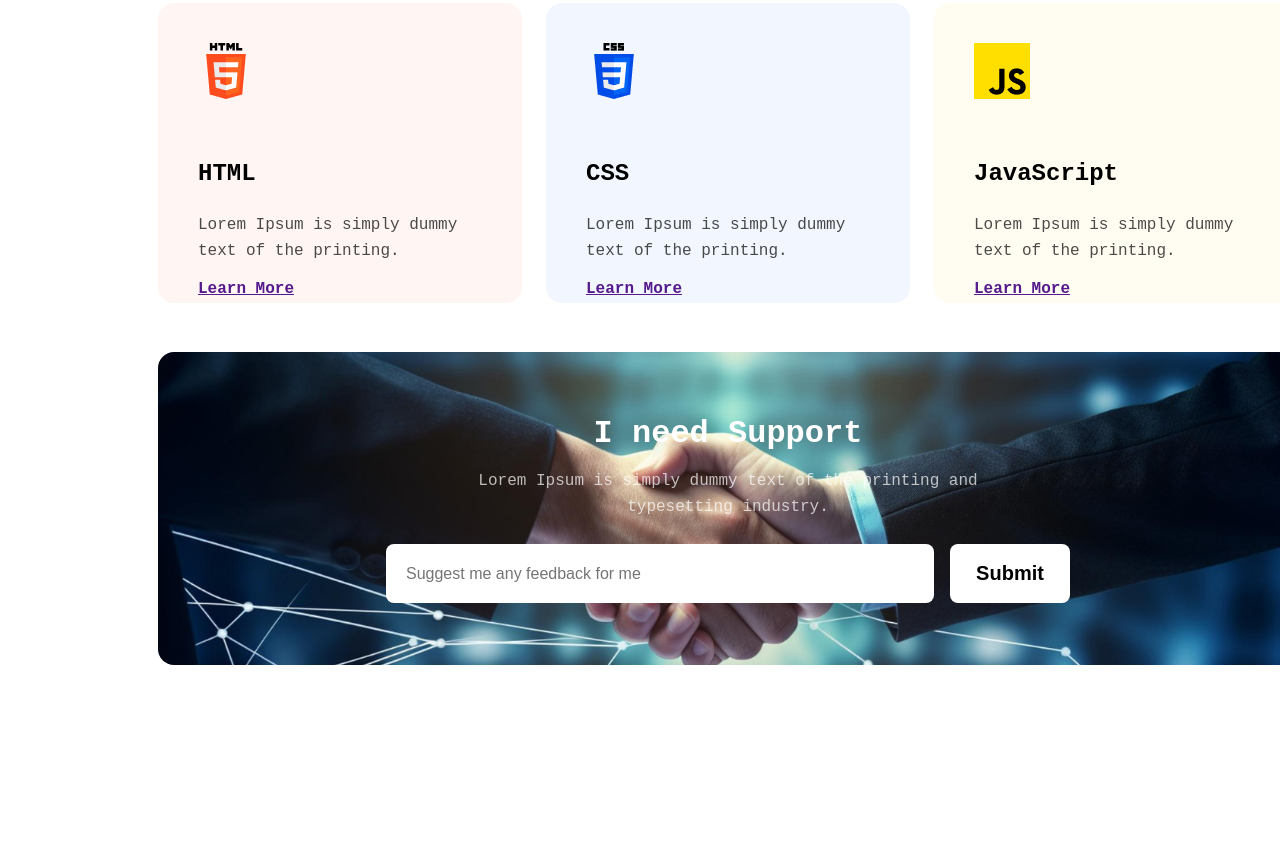
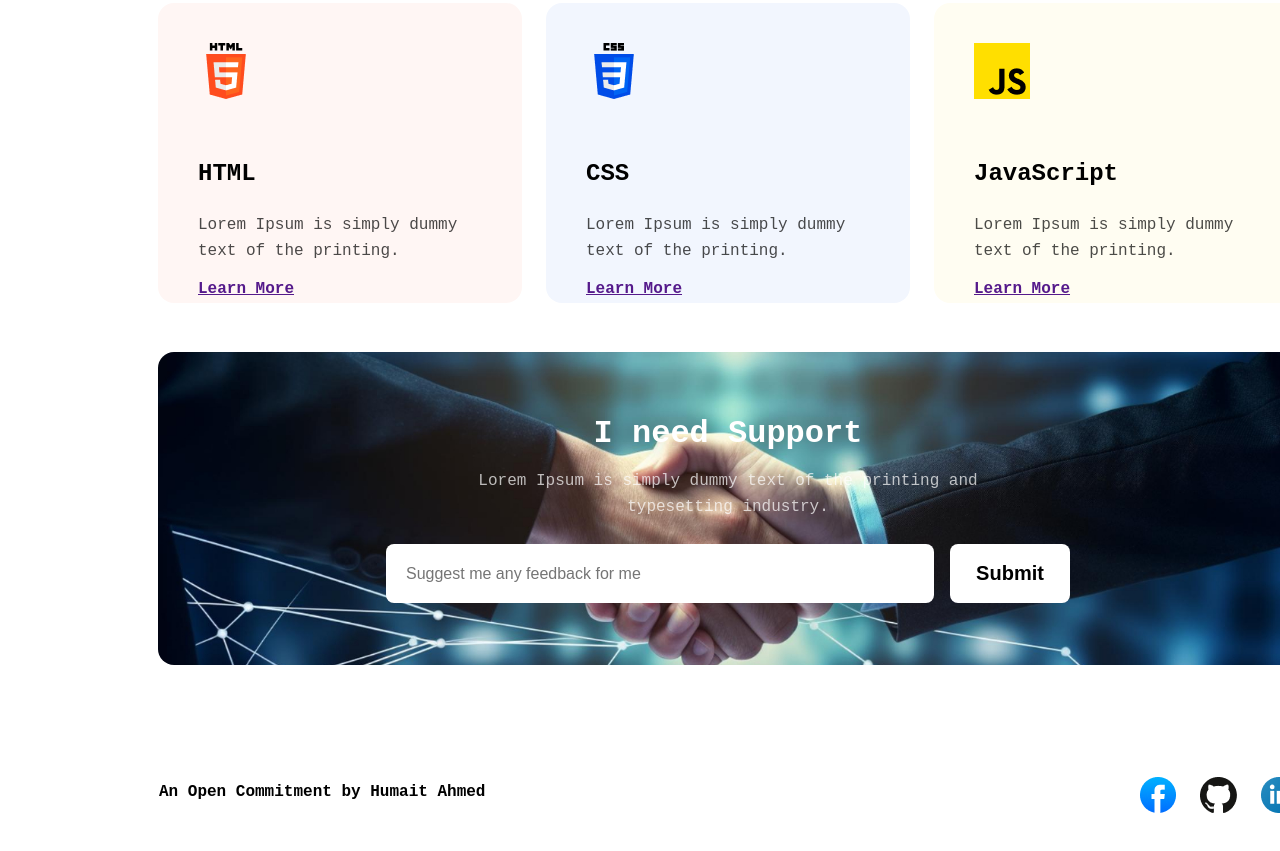
Before and after one commit to HumaitAhmed/Assignment-01, a plain HTML site: page index.html in a window 1280 px wide. Shown: the part 3593-4444 px from the top of the page. Before the commit the page ends 4338 px from the top, so only its background shows below. Drawn offline with Linux system fonts and the light colour scheme; a web font is replaced by a local one.

Commit message:
added the  footer section

```diff
--- a/index.html
+++ b/index.html
@@ -129,9 +129,15 @@
         </section>
     </main>
 
-
-
-
-    <footer></footer>
+    <footer class="footer">
+        <div>
+            <h4>An Open Commitment by Humait Ahmed</h4>
+        </div>
+        <div class="f-icons">
+            <a href="https://www.facebook.com/jonab.ahmed.14/" class="f-icons-a1"><img src="assets/facebook.png" alt="facebook"></a>
+            <a href="https://github.com/HumaitAhmed" class="f-icons-a2"><img src="assets/github.png" alt="github"></a>
+            <a href="https://www.linkedin.com/in/humait-ahmed-133152197/" class="f-icons-a3"><img src="assets/linkedin-icon 1.png" alt="linkedin"></a>
+        </div>
+    </footer>
 </body>
 </html>
--- a/styles/assignment-01.css
+++ b/styles/assignment-01.css
@@ -515,3 +515,27 @@ main{
     border: none;
     border-radius: 8px;
 }
+
+.footer{
+    width: 1140px;
+    height: 36px;
+    padding: 32px 150px;
+    display: flex;
+    justify-content: center;
+    /* justify-content: flex-end; */
+}
+.footer h4{
+    width: 456px;
+    height: 23px;
+    margin: 6px 525px 6px 0;
+}
+.f-icons{
+    width: 157px;
+    display: flex;
+}
+
+.f-icons-a1 , .f-icons-a2{
+    margin: 0 24px 0 0;
+}
+
+.f-icons-a{}
```
